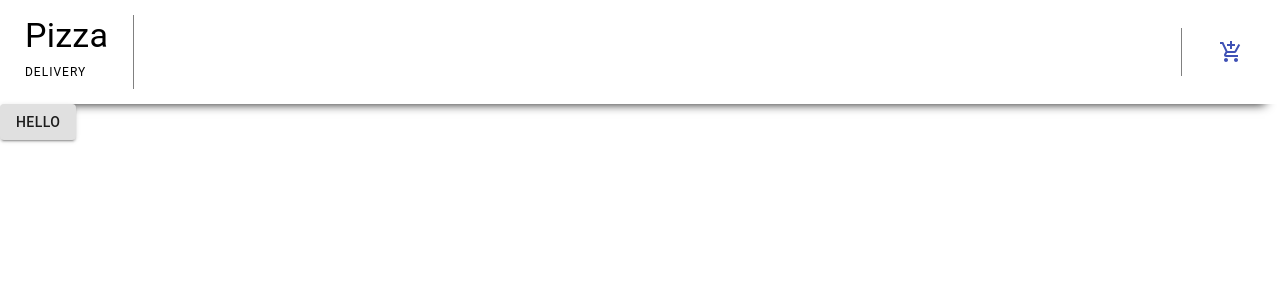
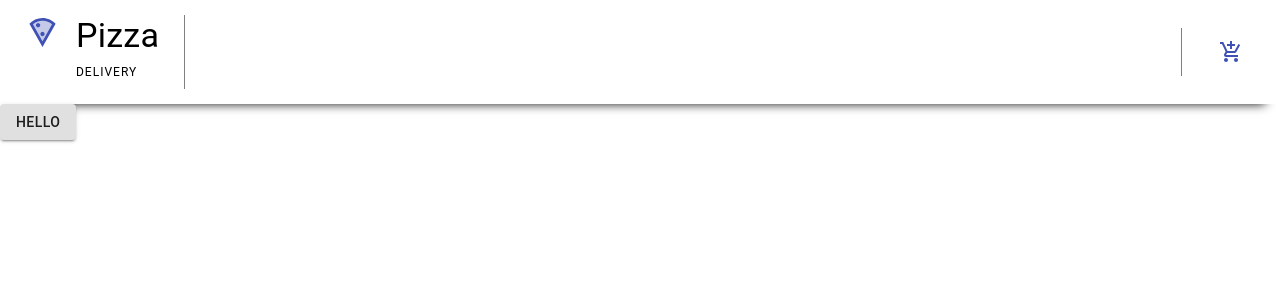
Before and after one commit to xenialugovaya/Delivery-app, a React (Create React App) app: page / in a window 1280 px wide. Shown: the top 300 px of the page. Built offline with nearby package versions, Linux system fonts and the light colour scheme.

Commit message:
Added logo icon

```diff
--- a/src/Navbar/Navbar.js
+++ b/src/Navbar/Navbar.js
@@ -1,6 +1,9 @@
 import React from 'react';
+import Grid from '@material-ui/core/Grid';
 import { IconButton } from '@material-ui/core';
 import { Typography } from '@material-ui/core';
+import { Icon } from '@material-ui/core';
+import LocalPizzaTwoToneIcon from '@material-ui/icons/LocalPizzaTwoTone';
 import AddShoppingCartIcon from '@material-ui/icons/AddShoppingCart';
 import styled from 'styled-components'
 
@@ -27,12 +30,21 @@ class Navbar extends React.Component{
     return (
       <NavbarStyle>
         <Logo>
+         <Grid container spacing={2}>
+            <Grid item>
+              <Icon color="primary">
+                <LocalPizzaTwoToneIcon fontSize="large"/>
+              </Icon>
+            </Grid>
+            <Grid item>
               <Typography variant="h4" component="h1">
                 Pizza
               </Typography>
               <Typography variant="overline" component="h1">
                 Delivery
               </Typography>
+            </Grid>
+          </Grid>
         </Logo>
         <NavMenu>
           <IconButton color="primary" aria-label="add to shopping cart">
```
Also changed, not shown: public/images/pizza-logo.png (added). Lines whose indentation alone changed are shown as unchanged.
